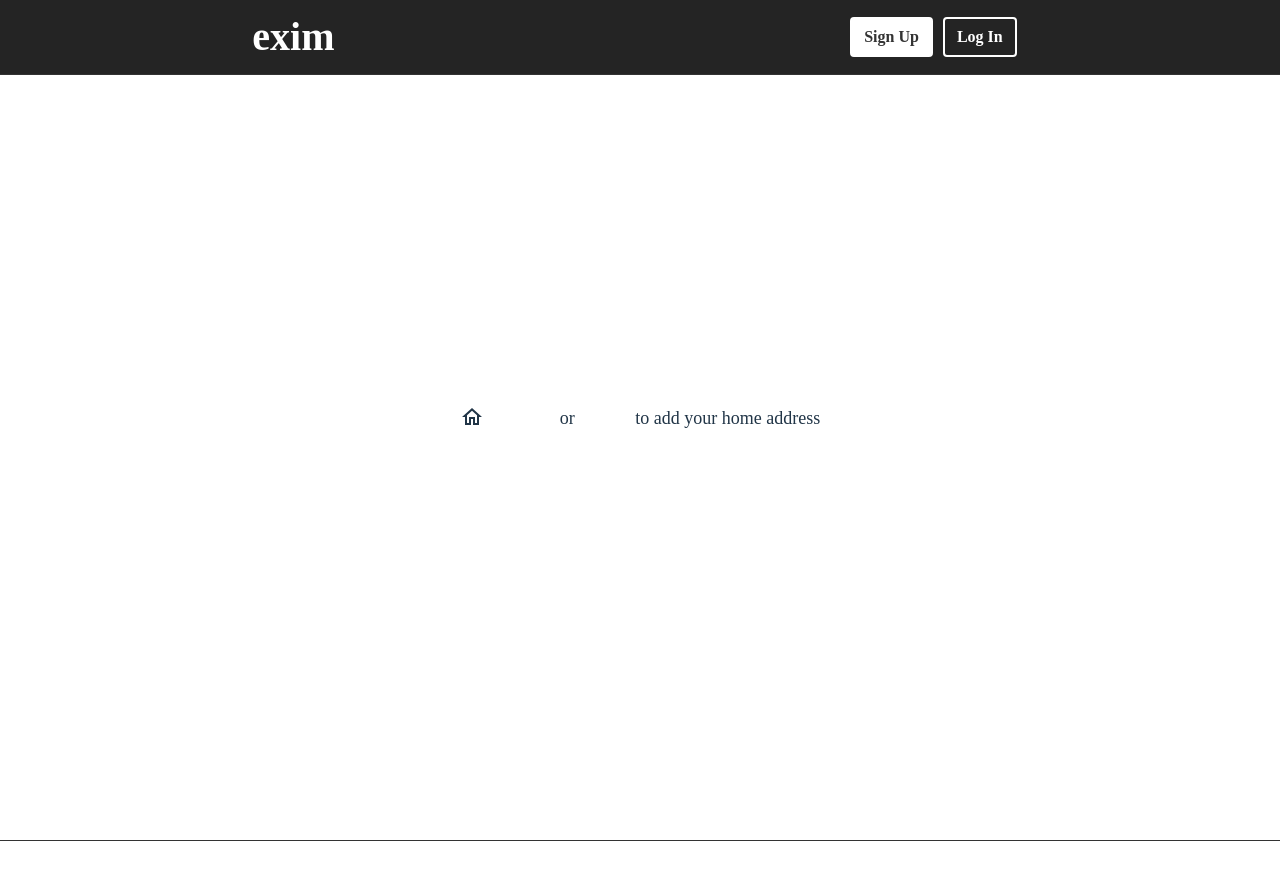
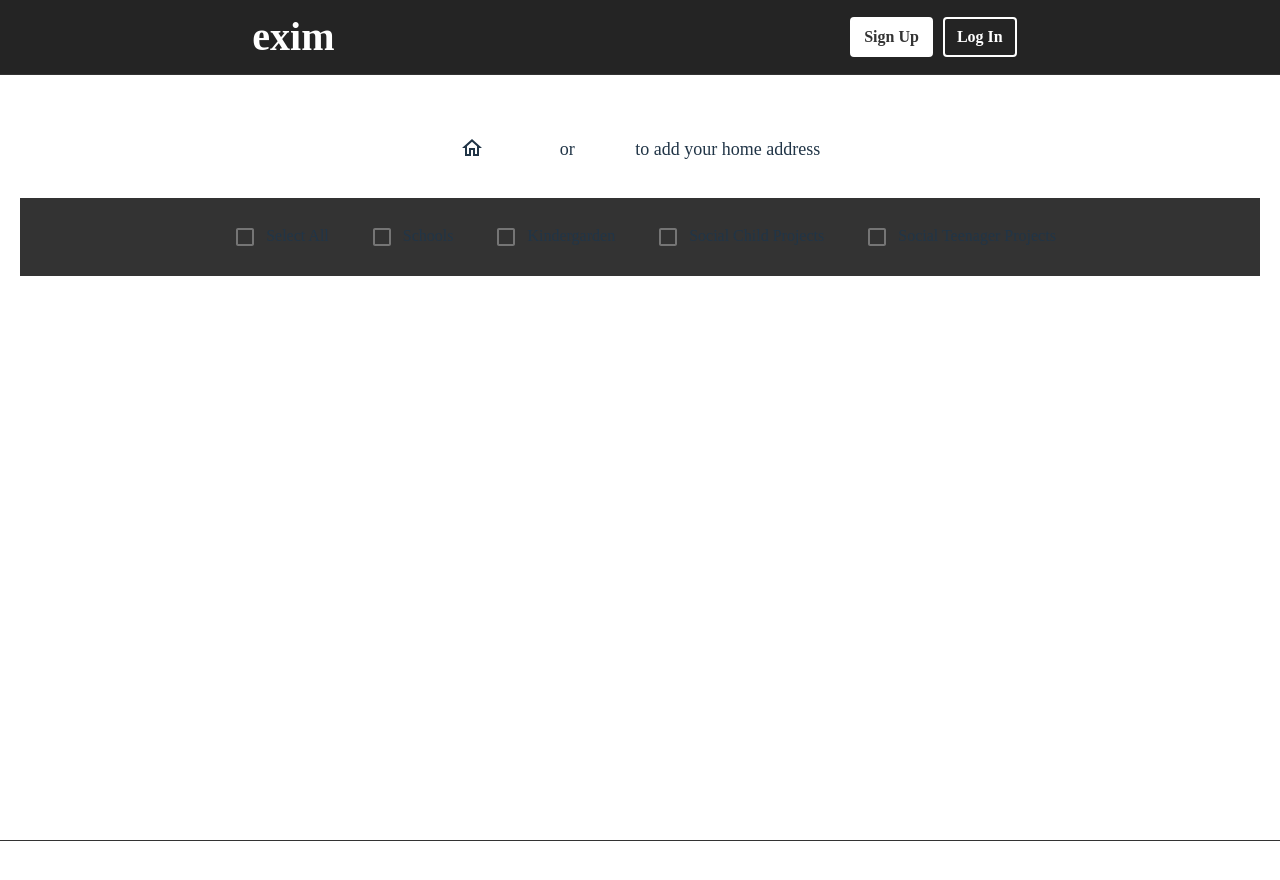
Before and after one commit to Nikvasil/exim, a React (Vite) app in the folder client/: page / in a window 1280 px wide. Shown: the top 880 px of the page. Built offline with nearby package versions, Linux system fonts and the light colour scheme.

Commit message:
some more layout adjustments: add category filter

```diff
--- a/client/src/index.css
+++ b/client/src/index.css
@@ -285,7 +285,8 @@ h1 {
   vertical-align: middle;
 }
 
-.home-address {
+.home-address-container {
+  padding: 32px 0;
   font-size: 18px;
   display: flex;
   flex: 1;
@@ -374,3 +375,24 @@ h1 {
   color: #333;
   border-color: #fff;
 }
+
+.home-container {
+  width: 100%;
+}
+
+.filter-container {
+  padding: 18px 0;
+  background-color: #333333;
+  width: 100%;
+  display: flex;
+  flex: 1;
+  justify-content: center;
+}
+
+.filter-checkbox-container {
+  margin: 0 16px;
+}
+
+.map {
+  height: 460px;
+}
--- a/client/src/pages/Home.jsx
+++ b/client/src/pages/Home.jsx
@@ -10,6 +10,7 @@ import Tooltip from '@mui/material/Tooltip';
 import { styled } from '@mui/material/styles';
 import axios from 'axios';
 import EditOutlinedIcon from '@mui/icons-material/EditOutlined';
+import Checkbox from '@mui/material/Checkbox';
 
 
 const Home = ({ user, setUser }) => {
@@ -65,8 +66,8 @@ const Home = ({ user, setUser }) => {
     }`;
 
     return (
-        <div className="home">
-            <div className="home-address">
+        <div className="home-container">
+            <div className="home-address-container">
                 {
                     !user ? (
                         <div>
@@ -104,7 +105,7 @@ const Home = ({ user, setUser }) => {
                                     >Add
                                     </button>
                                     <StyledTooltip
-                                        arrow placement="right-start"
+                                        arrow placement="right"
                                         title="Make sure you have entered a real existing address.">
                                         <HelpOutlineIcon
                                             fontSize="small"
@@ -147,6 +148,68 @@ const Home = ({ user, setUser }) => {
                     </Alert>
                 </div>
             )}
+            <div className="filter-container">
+                <div className="filter-checkbox-container">
+                    <Checkbox
+                        sx={{
+                            color: grey[600],
+                            '&.Mui-checked': {
+                                color: grey[400],
+                            },
+                        }}
+                    />
+                    Select All
+                </div>
+                <div className="filter-checkbox-container">
+                    <Checkbox
+                        sx={{
+                            color: grey[600],
+                            '&.Mui-checked': {
+                                color: grey[400],
+                            },
+                        }}
+                    />
+                    Schools
+                </div>
+                <div className="filter-checkbox-container">
+                    <Checkbox
+                        sx={{
+                            color: grey[600],
+                            '&.Mui-checked': {
+                                color: grey[400],
+                            },
+                        }}
+                    />
+                    Kindergarden
+                </div>
+                <div className="filter-checkbox-container">
+                    <Checkbox
+                        sx={{
+                            color: grey[600],
+                            '&.Mui-checked': {
+                                color: grey[400],
+                            },
+                        }}
+                    />
+                    Social Child Projects
+                </div>
+                <div className="filter-checkbox-container">
+                    <Checkbox
+                        sx={{
+                            color: grey[600],
+                            '&.Mui-checked': {
+                                color: grey[400],
+                            },
+                        }}
+                    />
+                    Social Teenager Projects
+                </div>
+            </div>
+            <div className="map-container">
+                <div className="map">
+
+                </div>
+            </div>
         </div>
     );
 };
```
